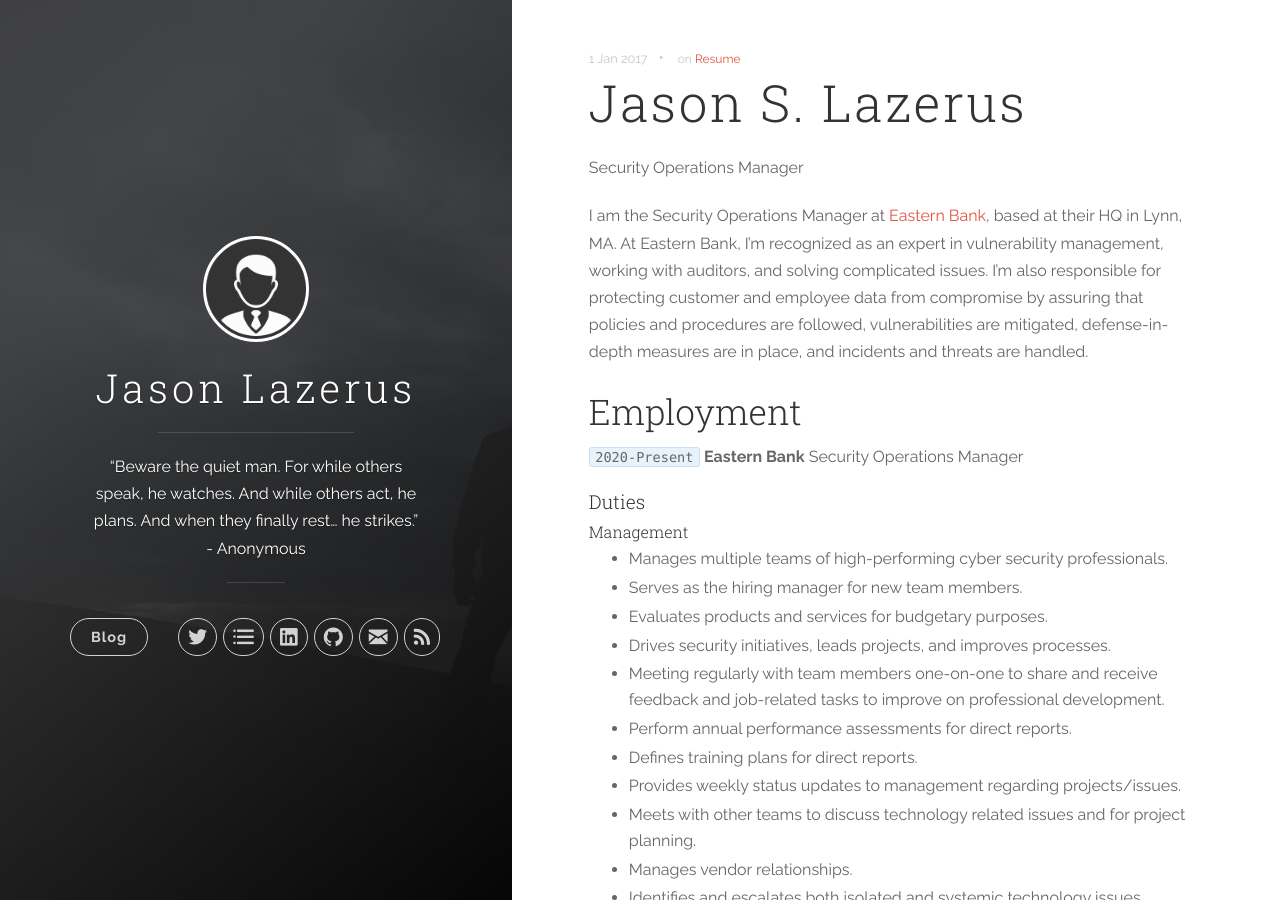
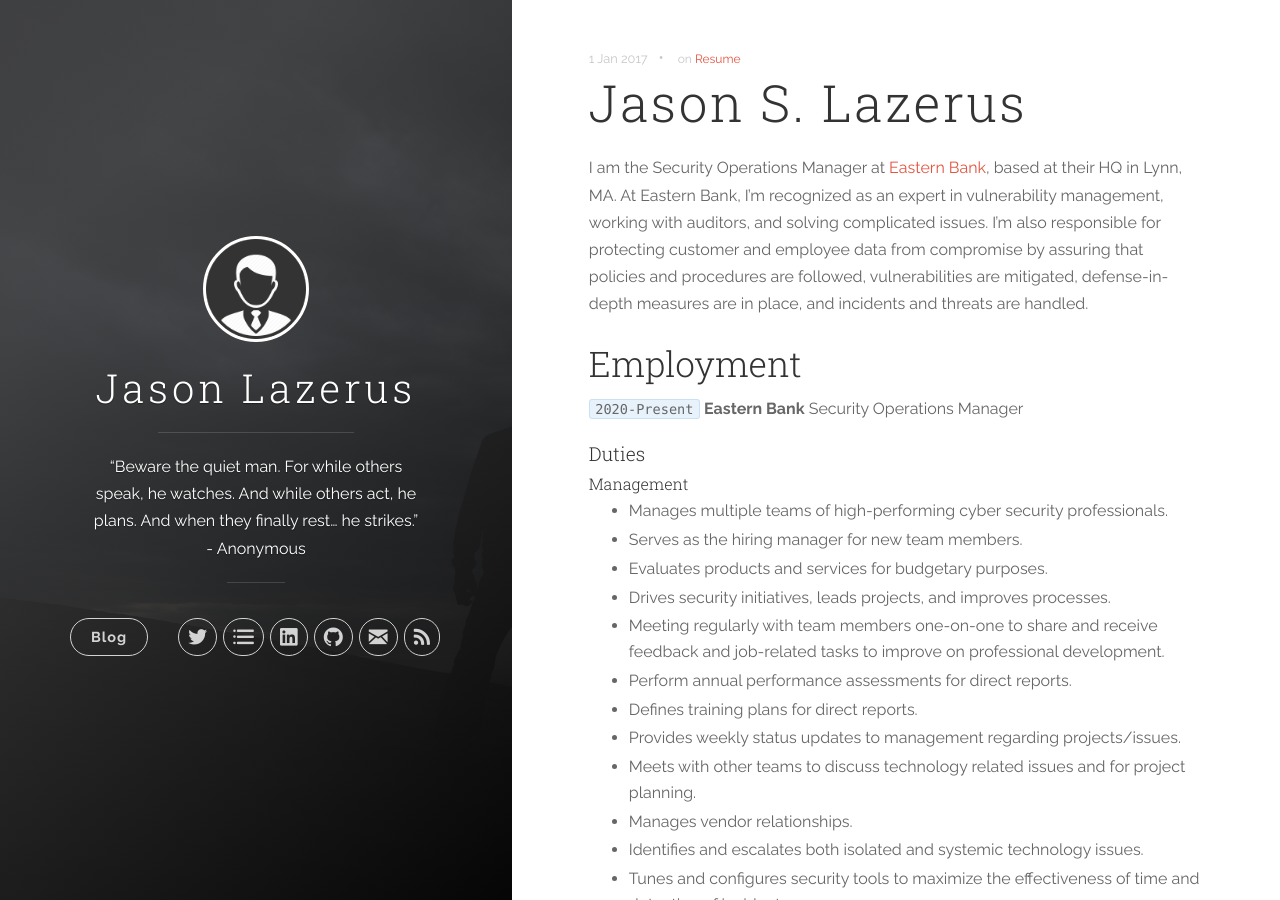
Before and after one commit to InfoSecured/infosecured.github.io, a Jekyll site: the page built from _posts/2017-01-01-resume.md, in a window 1280 px wide and 900 px high. Built offline with Jekyll 4.4.1, drawn with Linux system fonts in a browser that asks for light colours.

Commit message:
Update 2017-01-01-resume.md

```diff
--- a/_posts/2017-01-01-resume.md
+++ b/_posts/2017-01-01-resume.md
@@ -5,8 +5,6 @@ categories: [Resume]
 tags: [Resume]
 permalink: /resume/
 ---
-Security Operations Manager
-
 I am the Security Operations Manager at [Eastern Bank](https://www.easternbank.com/), based at their HQ in Lynn, MA. At Eastern Bank, I'm recognized as an expert in vulnerability management, working with auditors, and solving complicated issues.  I'm also responsible for protecting customer and employee data from compromise by assuring that policies and procedures are followed, vulnerabilities are mitigated, defense-in-depth measures are in place, and incidents and threats are handled.
 
 ## Employment
```
